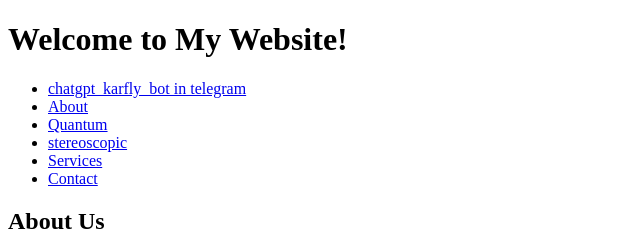
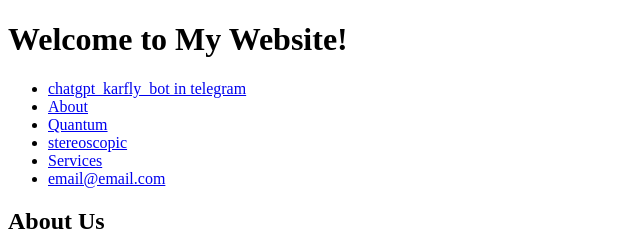
Before and after one commit to leonfabian/cuddly-journey, a plain HTML site: page index.html in a window 1280 px wide. Shown: the top 252 px of the page, 0-640 px from the left. Drawn offline with Linux system fonts and the light colour scheme.

Commit message:
Readme and Index updated

```diff
--- a/index.html
+++ b/index.html
@@ -13,7 +13,7 @@
     <li><a href="#quantum">Quantum</a></li>
     <li><a href="#stereoscopic">stereoscopic</a></li>
     <li><a href="#services">Services</a></li>
-    <li><a href="#contact">Contact</a></li>
+    <li><a href="#email">email@email.com</a></li>
    </ul>
   </nav>
  </header>
```
Also changed, not shown: 1 other file.
